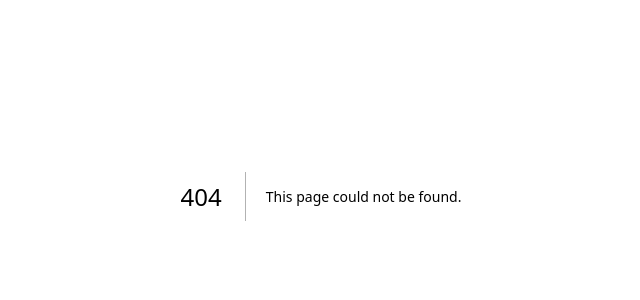
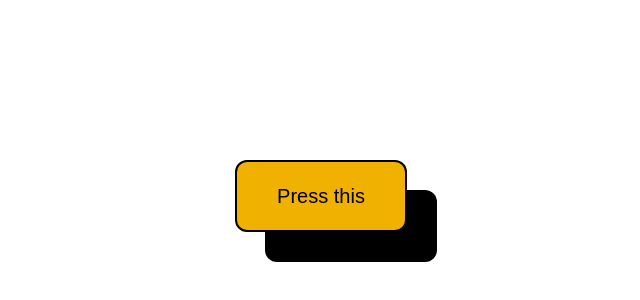
Before and after one commit to Sahil2004/indiaskills-nationals, a Next.js app in the folder speedtest/: page /09_module_a/A2 in a window 1280 px wide. Before the commit this address had no page. Shown: the part 204-504 px from the top of the page, without its empty margins (319-959 px from the left). Built offline with nearby package versions, Linux system fonts and the light colour scheme.

Commit message:
module b added.
button with effects added

```diff
--- /dev/null
+++ b/speedtest/app/09_module_a/A2/a2.scss
@@ -0,0 +1,11 @@
+.btn {
+	box-shadow: 30px 30px 0px 0px #000000;
+	cursor: pointer;
+	transition: 0.5s box-shadow ease;
+	&:hover {
+		box-shadow: 15px 15px 0px 0px #000000;
+	}
+	&:focus {
+		box-shadow: none;
+	}
+}
--- /dev/null
+++ b/speedtest/app/09_module_a/A2/page.tsx
@@ -0,0 +1,10 @@
+import "./a2.scss";
+export default function A2() {
+	return (
+		<section className="flex items-center justify-center h-screen">
+			<button className="btn px-10 py-5 border-2 bg-yellow-500 rounded-xl w-fit font-medium text-xl">
+				Press this
+			</button>
+		</section>
+	);
+}
--- a/speedtest/app/09_module_a/page.tsx
+++ b/speedtest/app/09_module_a/page.tsx
@@ -14,6 +14,16 @@ export default function Module() {
 							></iframe>
 						</div>
 					</article>
+					<article className="flex flex-col justify-center items-center gap-5 p-5 rounded-2xl border-2">
+						<h2 className="text-2xl">A2</h2>
+						<div className="w-[384px] h-[216px]">
+							<iframe
+								src="/09_module_a/A2"
+								className="w-[1920px] h-[1080px] scale-20 border-2 rounded-4xl origin-top-left"
+								inert
+							></iframe>
+						</div>
+					</article>
 				</a>
 			</section>
 		</main>
```
